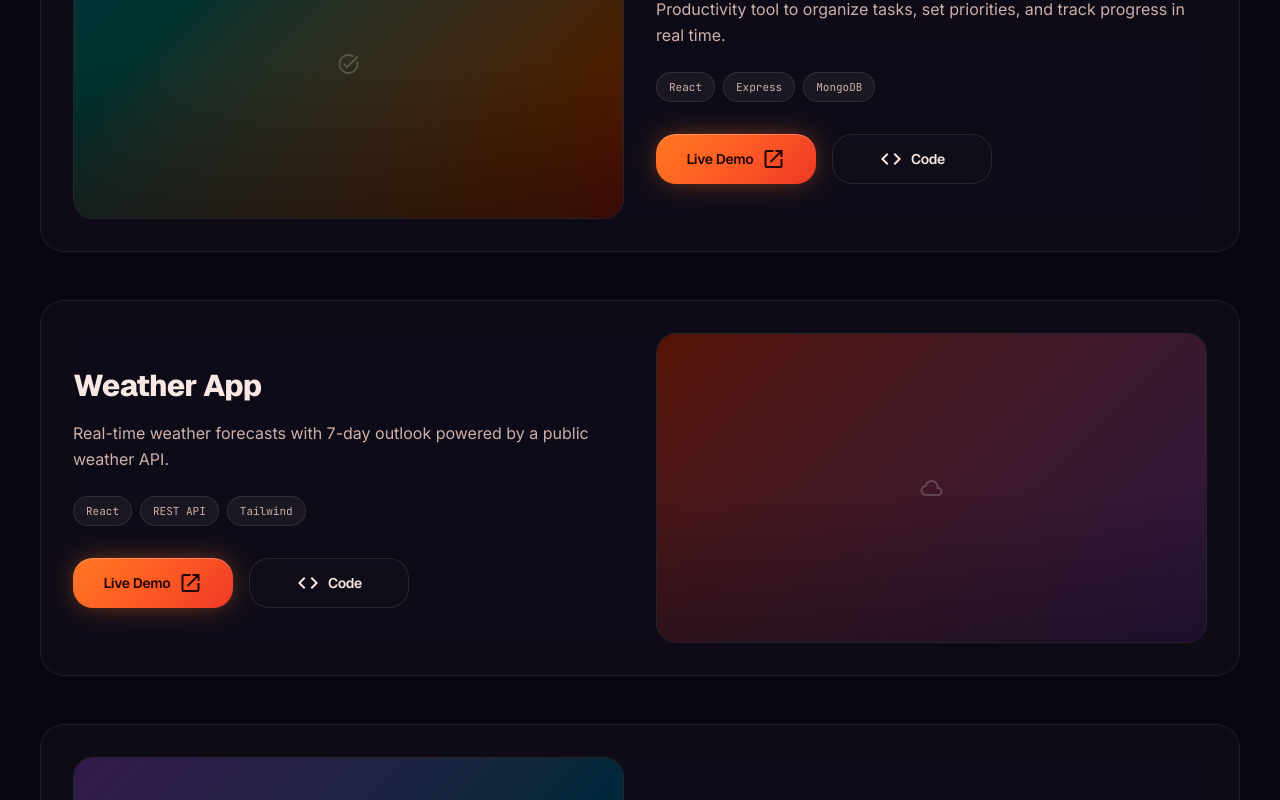
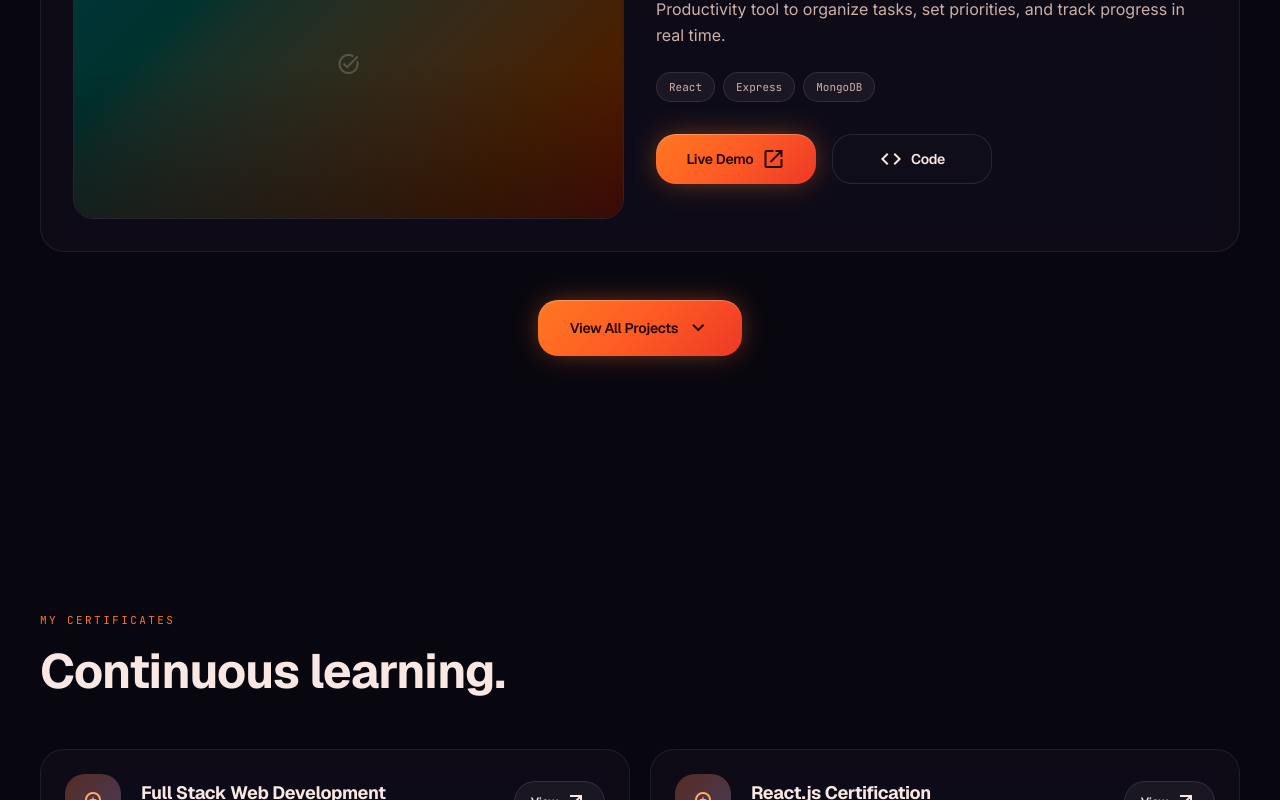
Before and after one commit to amit-kumar1511/my-portfolio, a React (Vite) app: page / in a window 1280 px wide. Shown: the part 3703-4503 px from the top of the page. Built offline with nearby package versions, Linux system fonts and the light colour scheme.

Commit message:
feat: create Index page component with hero, skills, projects, and contact sections

```diff
--- a/src/pages/Index.tsx
+++ b/src/pages/Index.tsx
@@ -331,11 +331,14 @@ function Skills() {
 }
 
 function Projects() {
+  const [showAll, setShowAll] = useState(false);
+  const visibleProjects = showAll ? PROJECTS : PROJECTS.slice(0, 3);
+
   return (
     <section id="projects" className="scroll-mt-28 py-24 lg:py-32">
       <SectionHeader eyebrow="My Projects" title="Things I've built." />
       <div className="flex flex-col gap-8 lg:gap-12">
-        {PROJECTS.map((p, i) => {
+        {visibleProjects.map((p, i) => {
           const isEven = i % 2 === 0;
           return (
             <article
@@ -412,6 +415,20 @@ function Projects() {
           );
         })}
       </div>
+
+      {PROJECTS.length > 3 && (
+        <div className="mt-12 flex justify-center">
+          <button
+            onClick={() => setShowAll(!showAll)}
+            className="btn-primary inline-flex items-center justify-center gap-2 rounded-2xl px-8 py-4 font-display text-sm font-semibold transition-all hover:scale-105 duration-300"
+          >
+            {showAll ? "Show Less" : "View All Projects"}
+            <span className="material-symbols-outlined text-[18px]">
+              {showAll ? "keyboard_arrow_up" : "keyboard_arrow_down"}
+            </span>
+          </button>
+        </div>
+      )}
     </section>
   );
 }
```
